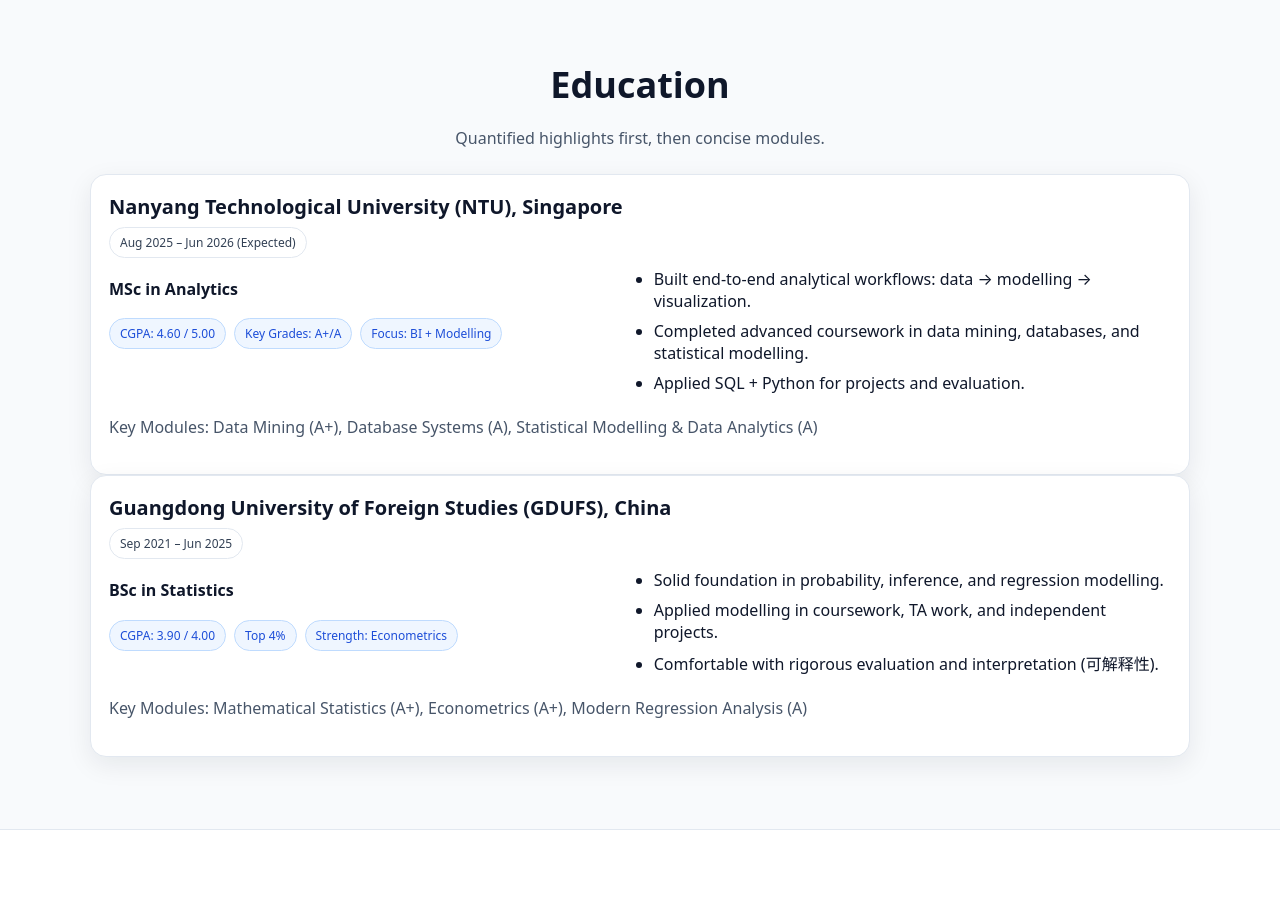
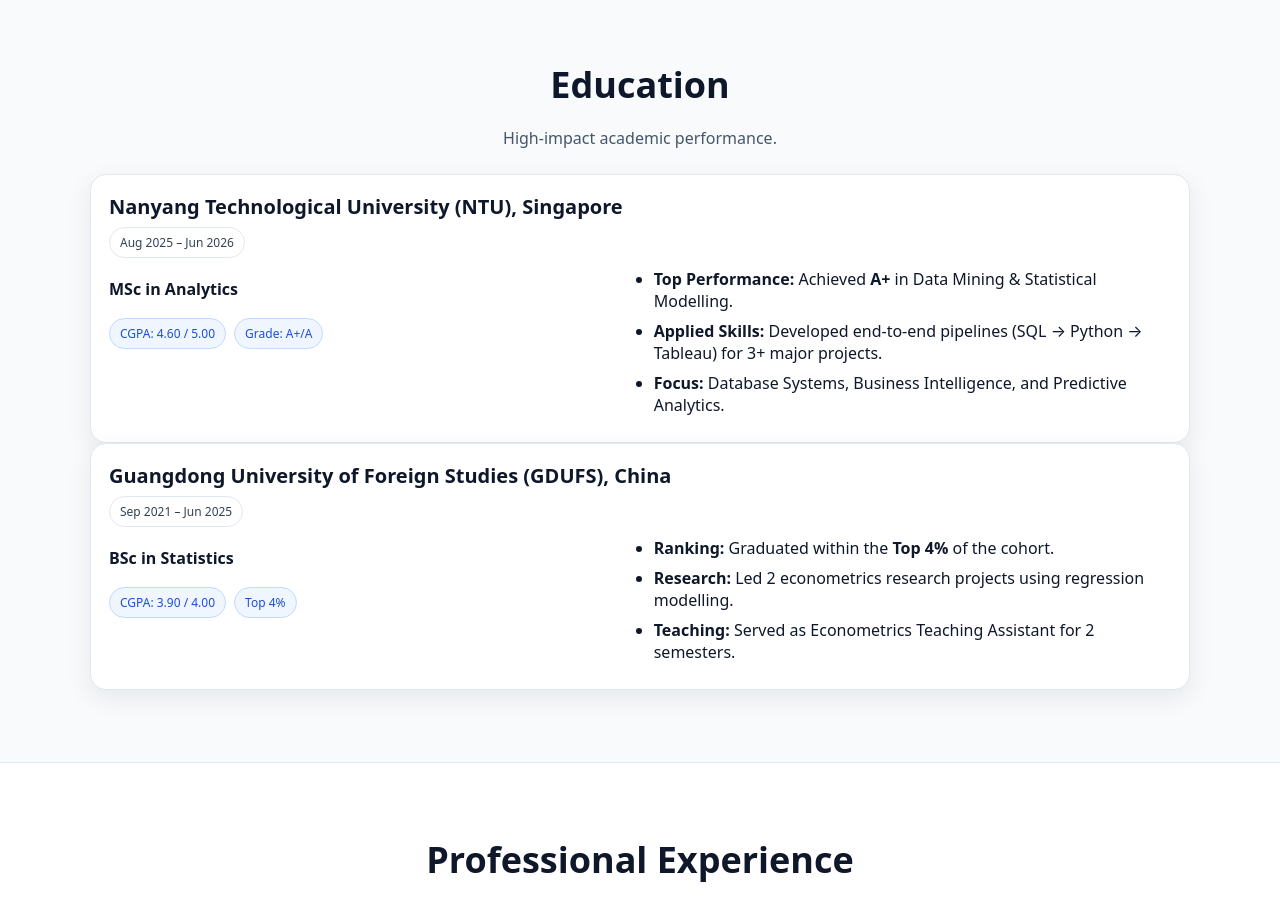
Before and after one commit to 56vpc2nv5y-lang/sunny-portfolio3, a plain HTML site: page index.html in a window 1280 px wide. Shown: the part 1180-2077 px from the top of the page. Drawn offline with Linux system fonts and the light colour scheme.

Commit message:
Update index.html

```diff
--- a/index.html
+++ b/index.html
@@ -9,7 +9,6 @@
 </head>
 
 <body>
-  <!-- Top Nav -->
   <header class="topbar">
     <div class="container topbar-inner">
       <a class="btn" href="resume.pdf" download>Download CV</a>
@@ -25,7 +24,6 @@
   </header>
 
   <main id="top">
-    <!-- Hero -->
     <section class="section hero">
       <div class="container hero-grid">
         <div class="hero-left reveal">
@@ -86,7 +84,6 @@
       </div>
     </section>
 
-    <!-- About -->
     <section id="about" class="section">
       <div class="container">
         <div class="section-head reveal center">
@@ -116,20 +113,18 @@
       </div>
     </section>
 
-    <!-- Education -->
     <section id="education" class="section alt">
       <div class="container">
         <div class="section-head reveal center">
           <h2>Education</h2>
-          <p class="muted">Quantified highlights first, then concise modules.</p>
+          <p class="muted">High-impact academic performance.</p>
         </div>
 
         <div class="timeline">
-          <!-- NTU -->
           <div class="timeline-item card reveal" id="edu-ntu">
             <div class="timeline-top">
               <h3>Nanyang Technological University (NTU), Singapore</h3>
-              <span class="tag">Aug 2025 – Jun 2026 (Expected)</span>
+              <span class="tag">Aug 2025 – Jun 2026</span>
             </div>
 
             <div class="edu-rows">
@@ -137,25 +132,19 @@
                 <p><strong>MSc in Analytics</strong></p>
                 <div class="edu-kpis">
                   <span class="kpi">CGPA: 4.60 / 5.00</span>
-                  <span class="kpi">Key Grades: A+/A</span>
-                  <span class="kpi">Focus: BI + Modelling</span>
+                  <span class="kpi">Grade: A+/A</span>
                 </div>
               </div>
               <div class="edu-right">
                 <ul class="edu-bullets">
-                  <li>Built end-to-end analytical workflows: data → modelling → visualization.</li>
-                  <li>Completed advanced coursework in data mining, databases, and statistical modelling.</li>
-                  <li>Applied SQL + Python for projects and evaluation.</li>
+                  <li><strong>Top Performance:</strong> Achieved <strong>A+</strong> in Data Mining & Statistical Modelling.</li>
+                  <li><strong>Applied Skills:</strong> Developed end-to-end pipelines (SQL → Python → Tableau) for 3+ major projects.</li>
+                  <li><strong>Focus:</strong> Database Systems, Business Intelligence, and Predictive Analytics.</li>
                 </ul>
               </div>
             </div>
-
-            <p class="muted edu-modules">
-              Key Modules: Data Mining (A+), Database Systems (A), Statistical Modelling & Data Analytics (A)
-            </p>
           </div>
 
-          <!-- GDUFS -->
           <div class="timeline-item card reveal" id="edu-gdufs">
             <div class="timeline-top">
               <h3>Guangdong University of Foreign Studies (GDUFS), China</h3>
@@ -168,27 +157,21 @@
                 <div class="edu-kpis">
                   <span class="kpi">CGPA: 3.90 / 4.00</span>
                   <span class="kpi">Top 4%</span>
-                  <span class="kpi">Strength: Econometrics</span>
                 </div>
               </div>
               <div class="edu-right">
                 <ul class="edu-bullets">
-                  <li>Solid foundation in probability, inference, and regression modelling.</li>
-                  <li>Applied modelling in coursework, TA work, and independent projects.</li>
-                  <li>Comfortable with rigorous evaluation and interpretation (可解释性).</li>
+                  <li><strong>Ranking:</strong> Graduated within the <strong>Top 4%</strong> of the cohort.</li>
+                  <li><strong>Research:</strong> Led 2 econometrics research projects using regression modelling.</li>
+                  <li><strong>Teaching:</strong> Served as Econometrics Teaching Assistant for 2 semesters.</li>
                 </ul>
               </div>
             </div>
-
-            <p class="muted edu-modules">
-              Key Modules: Mathematical Statistics (A+), Econometrics (A+), Modern Regression Analysis (A)
-            </p>
           </div>
         </div>
       </div>
     </section>
 
-    <!-- Experience -->
     <section id="experience" class="section">
       <div class="container">
         <div class="section-head reveal center">
@@ -253,7 +236,6 @@
       </div>
     </section>
 
-    <!-- Projects -->
     <section id="projects" class="section alt">
       <div class="container">
         <div class="section-head reveal center">
@@ -270,7 +252,6 @@
         </div>
 
         <div class="grid3">
-          <!-- Project 1 -->
           <article class="card reveal project project-collapsible" data-tags="nlp,viz" id="proj-gov-nlp">
             <div class="project-head">
               <div class="project-head-left">
@@ -332,7 +313,6 @@
             </div>
           </article>
 
-          <!-- Project 2 -->
           <article class="card reveal project project-collapsible" data-tags="model,viz" id="proj-health">
             <div class="project-head">
               <div class="project-head-left">
@@ -394,7 +374,6 @@
             </div>
           </article>
 
-          <!-- Project 3 -->
           <article class="card reveal project project-collapsible" data-tags="model,sql" id="proj-happiness">
             <div class="project-head">
               <div class="project-head-left">
@@ -463,7 +442,6 @@
       </div>
     </section>
 
-    <!-- Skills (new style) -->
     <section id="skills" class="section">
       <div class="container">
         <div class="section-head reveal center">
@@ -486,7 +464,6 @@
       </div>
     </section>
 
-    <!-- Contact -->
     <section id="contact" class="section alt">
       <div class="container">
         <div class="section-head reveal center">
```
